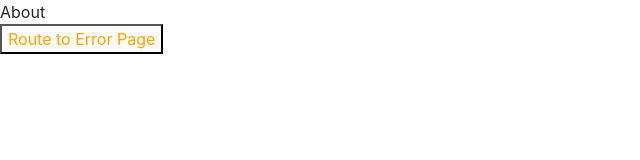
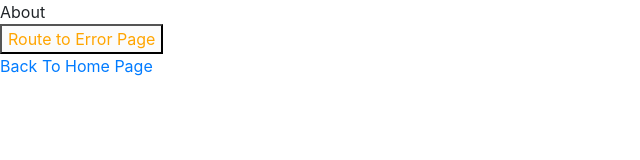
Before and after one commit to MeCode4Food/rsvp-app, a React (Create React App) app: page /about in a window 1280 px wide. Shown: the top 160 px of the page, without its empty margins (0-640 px from the left). Built offline with nearby package versions, Linux system fonts and the light colour scheme; no server answers.

Commit message:
Added back button

```diff
--- a/src/components/button/index.js
+++ b/src/components/button/index.js
@@ -1,11 +1,22 @@
 import React from 'react'
 import PropTypes from 'prop-types'
+import { Link } from 'react-router-dom'
 
 // Helper
 import { MultipleElements } from '../../helpers/prop-types'
 
 // Style
 import './style.scss'
+
+export const BackButton = ({ label = 'Back To Home Page' }) => (
+  <div className={`rsvp-back-button`}>
+    <Link to={'/'}>{label}</Link>
+  </div>
+)
+
+BackButton.propTypes = {
+  label: PropTypes.string
+}
 
 const Button = ({ children, onClick }) => {
   return (
--- a/src/containers/about/index.js
+++ b/src/containers/about/index.js
@@ -2,7 +2,7 @@ import React from 'react'
 import { useHistory } from 'react-router'
 
 // Component
-import Button from '../../components/button'
+import Button, { BackButton } from '../../components/button'
 
 const About = () => {
   const history = useHistory()
@@ -10,6 +10,7 @@ const About = () => {
     <>
       <div>About</div>
       <Button onClick={() => history.push('/testing')}>Route to Error Page</Button>
+      <BackButton />
     </>
   )
 }
--- a/src/containers/error/index.js
+++ b/src/containers/error/index.js
@@ -1,7 +1,15 @@
 import React from 'react'
 
+// Component
+import { BackButton } from '../../components/button'
+
 const Error = () => {
-  return <div>Error 404</div>
+  return (
+    <>
+      <div>Error 404</div>
+      <BackButton />
+    </>
+  )
 }
 
 export default Error
```
